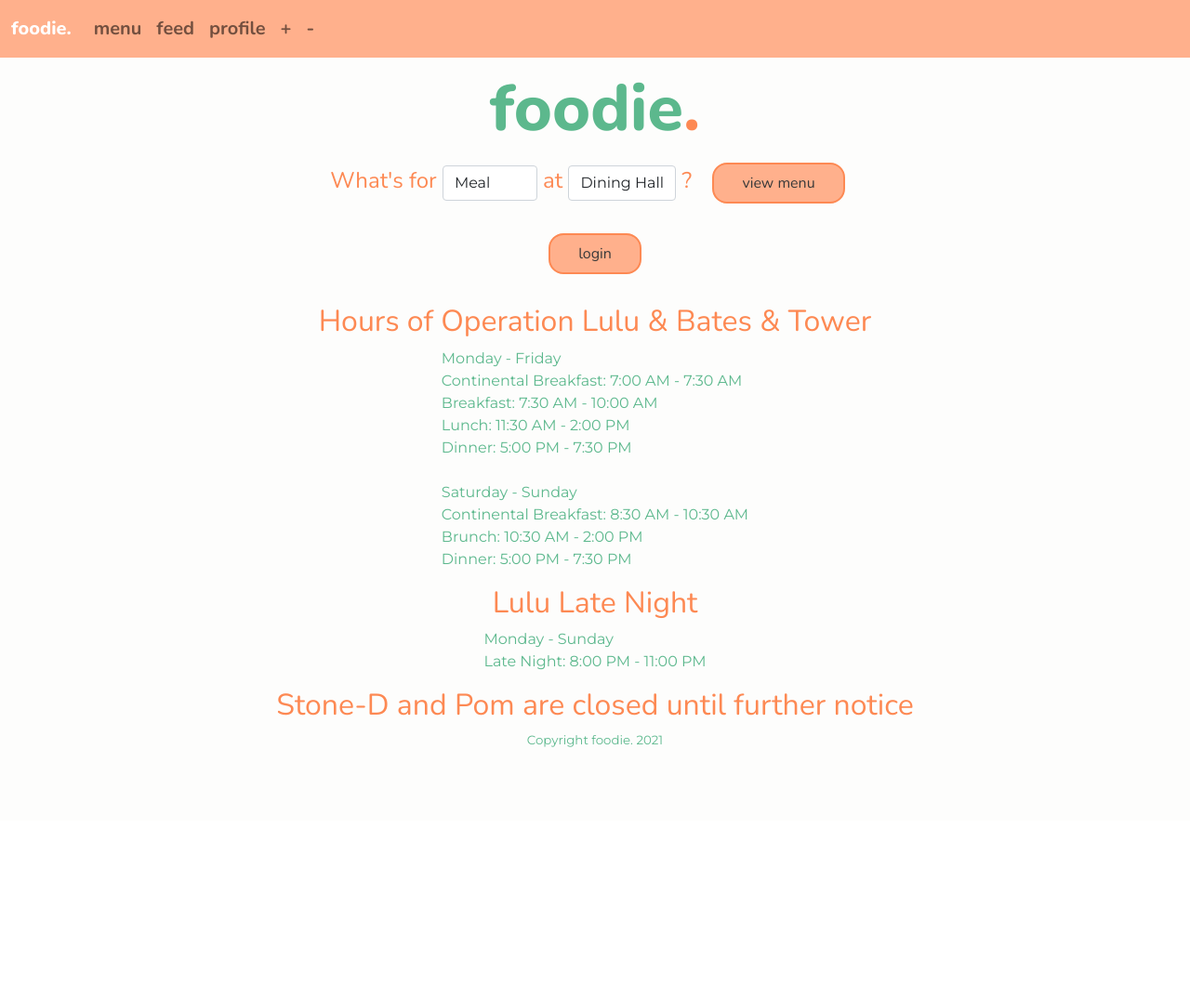
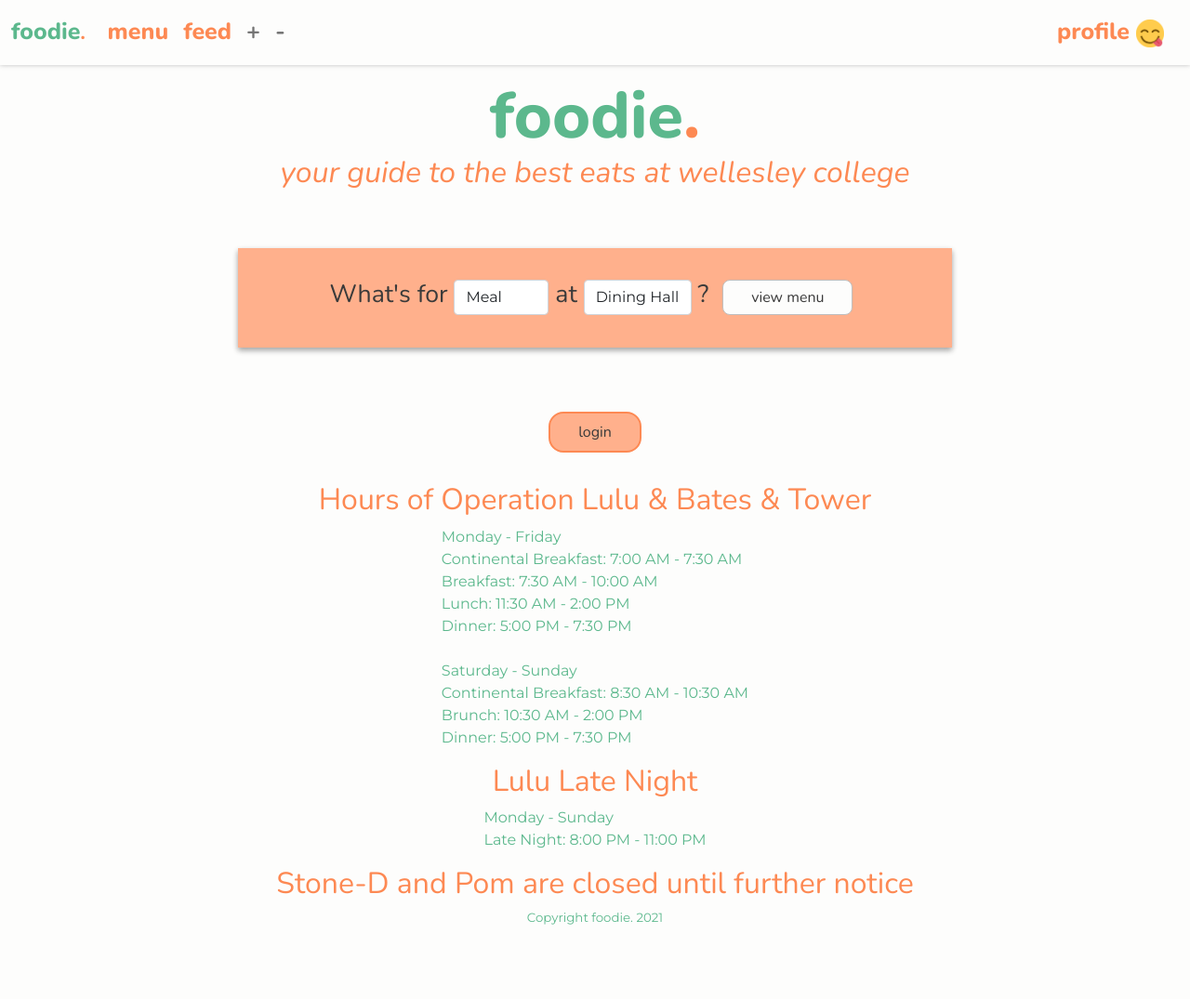
Before and after one commit to fangwenxia/foodie, a Flask app: page / in a window 1280 px wide. Shown: the whole page at 93% size. Before the commit the page ends 804 px from the top, so only its background shows below. Run offline with Flask 2, Linux system fonts and the light colour scheme; a user stored in the database is signed in.

Commit message:
css edits

```diff
--- a/app.py
+++ b/app.py
@@ -138,7 +138,7 @@ def food(fid):
         # list of dictionaries for each comment for a given food item and with the comment's rating and user
         comments = menuUp.lookupComments(conn, fid)
         filename = pic(fid)
-        return render_template('food.html', food = item, comments = comments, fid = fid, rating = avgRating, title = item["name"], filename = filename)
+        return render_template('food.html', food = item, comments = comments, fid = fid, rating = int(avgRating), title = item["name"], filename = filename)
     else:
         menuUp.updateLastServed(conn, fid, today()[0])
         return redirect(url_for('food', fid = fid))
--- a/static/style.css
+++ b/static/style.css
@@ -9,6 +9,10 @@
     --lightgreen: #8fbc8f;
     --green: #5CB88D;
     --darkgrey: rgb(58, 58, 58);
+    --star-size: 20px;
+    --star-color: #fdfdfc;
+    --star-background: #fd8953;
+    --navbarColor: #ffb08c21;
     /* --darkgreen: #6aa66a; */
   }
 
@@ -50,10 +54,18 @@ h1 {
 .navbarCustom {
     font-family: Nunito;
     font-weight: 700;
-    font-size: 20px;
+    font-size: 25px;
     text-align: left;
-    background-color: var(--lightorange);
-    margin-bottom: 10pt
+    /* background-color: var(--navbarColor); */
+    margin-bottom: 10pt;
+    box-shadow: 0px 0px 5px 0px #bebebe;
+
+    /* border-bottom: var(--orange); */
+    /* -webkit-box-shadow: 0 8px 6px -6px #999;
+    -moz-box-shadow: 0 8px 6px -6px #999;
+    box-shadow: 0 8px 6px -6px var(--orange); */
+    /* border-bottom-left-radius: .2em;
+    border-bottom-right-radius: .2em; */
 }
 
 nav {
@@ -242,10 +256,40 @@ a:active.menuItem  {
 
 .homePage {
     font-family: Nunito;
-    color: var(--orange);
-    font-size: x-large;
+    color: var(--darkgrey);
+    font-size: 20pt;
+    /* background-color: #bebebe; */
+    background-color: #ffb08c;
+    /* border-color: var(--orange);
+    box-width: medium; */
+    -webkit-box-shadow: 0px 3px 6px rgba(0, 0, 0, 0.16), 0px 3px 6px rgba(0, 0, 0, 0.23);
+    box-shadow: 0px 3px 6px rgba(0, 0, 0, 0.16), 0px 3px 6px rgba(0, 0, 0, 0.23);
+    /* width: 80%; */
+    padding: 1em;
+    margin-left: 20%;
+    margin-right: 20%;
+    /* margin-left: 30%; */
+    text-align: center;
+    margin-bottom: 2em;
+    margin-top: 2em;
+    /* align-content: center; */
 }
-
+.homeButton {
+    background-color: var(--white);
+    color: var(--darkgrey);
+    font-size: larger;
+    padding: 6px 30px;
+    text-align: center;
+    text-decoration: none;
+    display: inline-block;
+    border-style: solid;
+    border-color: #bebebe;
+    border-width: .1em;
+    border-radius: .5em;
+    font-size: 16px;
+    font-family: Nunito;
+    margin: .5em;
+}
 .homePage select {
     width:max-content; /*hide original SELECT element: */
     display: inline;
--- a/templates/base.html
+++ b/templates/base.html
@@ -8,13 +8,17 @@
     <link href="https://fonts.googleapis.com/css?family=Nunito:200,200italic,300,300italic,regular,italic,600,600italic,700,700italic,800,800italic,900,900italic" rel="stylesheet" />
     <link href="https://cdn.jsdelivr.net/npm/bootstrap@5.0.0-beta2/dist/css/bootstrap.min.css" rel="stylesheet" integrity="sha384-BmbxuPwQa2lc/FVzBcNJ7UAyJxM6wuqIj61tLrc4wSX0szH/Ev+nYRRuWlolflfl" crossorigin="anonymous">
     <link rel='stylesheet' href="{{url_for('static', filename = 'style.css')}}">
+    <link rel="apple-touch-icon" sizes="180x180" href="{{url_for('static', filename = 'apple-touch-icon.png')}}">
+    <link rel="icon" type="image/png" sizes="32x32" href="{{url_for('static', filename = 'favicon-32x32.png')}}">
+    <link rel="icon" type="image/png" sizes="16x16" href="{{url_for('static', filename = 'favicon-16x16.png')}}">
+    <link rel="manifest" href="/site.webmanifest">
     {% block headstuff %}{% endblock %}
     <script src="https://cdn.jsdelivr.net/npm/bootstrap@5.0.0-beta2/dist/js/bootstrap.bundle.min.js" integrity="sha384-b5kHyXgcpbZJO/tY9Ul7kGkf1S0CWuKcCD38l8YkeH8z8QjE0GmW1gYU5S9FOnJ0" crossorigin="anonymous"></script>
 </head>
 <body>
-<nav class="navbarCustom navbar navbar-expand-sm navbar-light" style="color: #fd8953;">
+<nav class="navbarCustom navbar navbar-expand-sm navbar-light" >
     <div class="container-fluid">
-      <a class="navbar-brand" href="{{url_for('home')}}"><span style="color:white; font-weight: 800;">foodie.</span></a>
+      <a class="navbar-brand" href="{{url_for('home')}}"><span style="color: #5CB88D; font-weight: 800; font-size:25px;">foodie</span><span style="color: #fd8953; font-weight: 800;">.</span></a>
       <button class="navbar-toggler" type="button" data-bs-toggle="collapse" data-bs-target="#navbarNav" aria-controls="navbarNav" aria-expanded="false" aria-label="Toggle navigation">
         <span class="navbar-toggler-icon"></span>
       </button>
@@ -22,13 +26,10 @@
         <ul class="navbar-nav">
           <li class="nav-item">
             <!-- UPDATE ACTIVITY!! <a class="nav-link active" aria-current="page" href="#">Menu</a> -->
-            <a class="nav-link" href="{{url_for('mainmenu')}}">menu</a>
+            <a class="nav-link" href="{{url_for('mainmenu')}}"><span style="color: #fd8953; font-weight: 800;">menu</span></a>
           </li>
           <li class="nav-item">
-            <a class="nav-link" href="{{url_for('feed')}}">feed</a>
-          </li>
-          <li class="nav-item">
-            <a class="nav-link" href="{{url_for('profile',  username=username)}}">profile</a>
+            <a class="nav-link" href="{{url_for('feed')}}"><span style="color: #fd8953; font-weight: 800;">feed</span></a>
           </li>
           <li class="nav-item">
             <a class="nav-link" href="{{url_for('addfood')}}">+</a>
@@ -38,6 +39,8 @@
           </li>
         </ul>
       </div>
+      <a class="nav-link" href="{{url_for('profile',  username=username)}}"><span style="color: #fd8953; font-weight: 800;">profile </span><img src="{{url_for('static', filename = 'foodieEmoji.png')}}" alt = "profile" width="30" height = "30">
+        </a>
     </div>
   </nav>
 </body>
--- a/templates/foodUpdate.html
+++ b/templates/foodUpdate.html
@@ -25,6 +25,7 @@
     <form method="post" action="{{url_for('updateFood', fid = food.fid)}}" enctype="multipart/form-data">
 
             <h2>Upload Image</h2>
+            <p><i>note: file size must be smaller than 1MB</i></p>
         <p><input type="file" name="pic" class = "button">
         <input name = "submit" type="submit" value="upload" class = "button"></p>
     </form>
--- a/templates/home.html
+++ b/templates/home.html
@@ -1,11 +1,14 @@
 {% extends "base.html" %}
 
 {% block content %}
+<div class="d-flex flex-column align-items-center">
 <h1>foodie<span style="color:#fd8953">.</span></h1>
+<h2><i>your guide to the best eats at wellesley college</i></h2>
+</div>
 <!-- dh = request.args.get('dh-filter', "")
         mealtype = request.args.get("type-filter", "") -->
 <div class="d-flex flex-column align-items-center homePage">
-  <form method = "GET" action = "{{url_for('cas.login')}}">
+  <form method = "GET" action = "{{url_for('menu')}}">
     What's for
     <select name = "type-filter" class = "form-control">
       <option value = "" selected disabled hidden>Meal</option>
@@ -24,7 +27,7 @@
              <option value = 5> Tower </option>
     </select>
     ?
-<input class = "button" type = "submit" name = "filter" value = "view menu">
+<input class = "homeButton" type = "submit" name = "filter" value = "view menu">
 </form>
 </div>
 <!-- <form action="{{url_for('create')}}">
@@ -45,7 +48,7 @@
 </form>
 
 {% endif %}
-<div class="d-flex flex-column align-items-center">
+<div class="d-flex flex-column align-items-center ">
 <h2>Hours of Operation Lulu & Bates & Tower</h2>
 <p> Monday - Friday <br/>
     Continental Breakfast: 7:00 AM - 7:30 AM <br/>
--- a/templates/profile.html
+++ b/templates/profile.html
@@ -33,6 +33,7 @@
     <form method="post" action="{{url_for('profile', username = username)}}" enctype="multipart/form-data">
 
     <h2>upload new profile picture</h2>
+    <p><i>note: file size must be smaller than 1MB</i></p>
     <p><input type="file" name="pic" class="button">
     <input name="submit" type="submit" value="upload" class="button">
     </p></form>
```
Also changed, not shown: other parts of static/style.css (+58 -11 lines), templates/food.html (+19 -5 lines), templates/menu.html (+20 -12 lines), static/apple-touch-icon.png (added), static/favicon-16x16.png (added), static/favicon-32x32.png (added), static/foodieEmoji.png (added), static/site.webmanifest (added), uploads/1.JPG (added).
